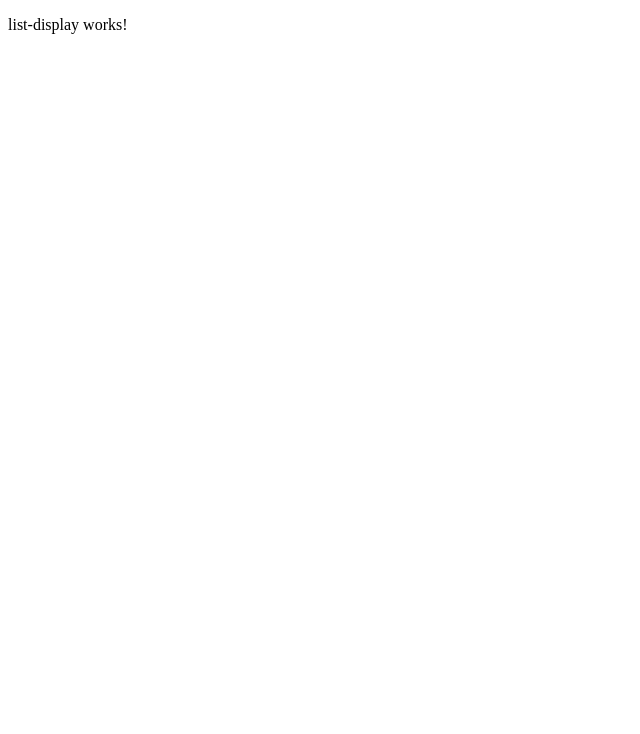
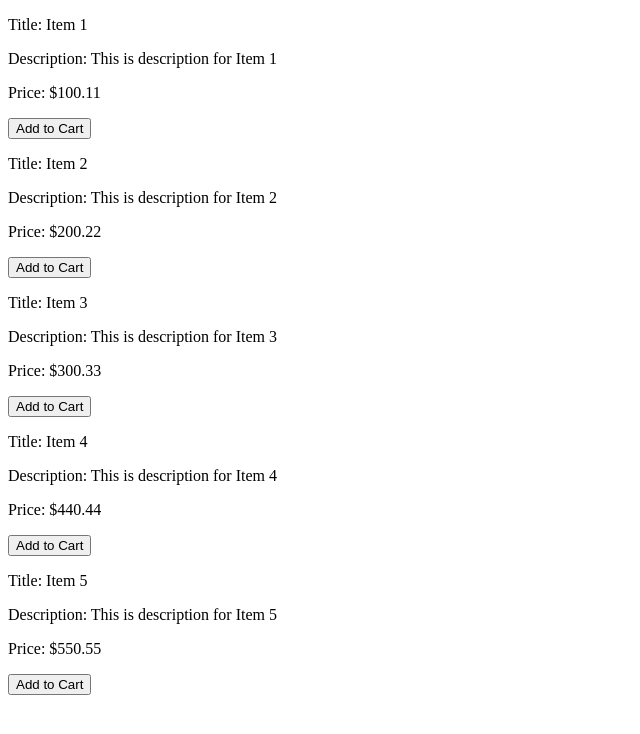
Before and after one commit to shugyoza/plasma, an Angular app: page /items in a window 1280 px wide. Shown: the top 734 px of the page, without its empty margins (0-640 px from the left). Built offline with nearby package versions, Linux system fonts and the light colour scheme.

Commit message:
made the list of items.

```diff
--- a/src/app/list-display/list-display.component.html
+++ b/src/app/list-display/list-display.component.html
@@ -1 +1,6 @@
-<p>list-display works!</p>
+<div class="row">
+    <app-item
+        *ngFor="let item of items"
+        [item]="item">
+    </app-item>
+</div>
--- a/src/app/list-display/list-display.component.ts
+++ b/src/app/list-display/list-display.component.ts
@@ -1,4 +1,8 @@
-import { Component, OnInit } from '@angular/core';
+import { Component, OnInit, OnDestroy } from '@angular/core';
+import { ReplaySubject, Subscription } from 'rxjs';
+
+import { ApiService } from '../service/api.service';
+import { Item } from '../model/item.model';
 
 @Component({
   selector: 'app-list-display',
@@ -6,10 +10,25 @@ import { Component, OnInit } from '@angular/core';
   styleUrls: ['./list-display.component.css']
 })
 export class ListDisplayComponent implements OnInit {
+  items: Item[] = [];
+  subscriptions$: Subscription[] = [];
 
-  constructor() { }
+  constructor(private apiService: ApiService) { }
+
+  getItems(): void {
+    const subscription$ = this.apiService.getItems()
+    .subscribe({
+      next: (items: Item[]) => this.items = items,
+      error: (err: Error) => console.error(err)
+    });
+    this.subscriptions$.push(subscription$);
+  }
 
   ngOnInit(): void {
+    this.getItems();
   }
 
+  ngOnDestroy(): void {
+    this.subscriptions$.forEach(subscription => subscription.unsubscribe);
+  }
 }
--- a/src/app/service/api.service.ts
+++ b/src/app/service/api.service.ts
@@ -1,5 +1,5 @@
 import { Injectable } from '@angular/core';
-import { ReplaySubject } from 'rxjs';
+import { Observable, of } from 'rxjs';
 
 import { Item } from '../model/item.model';
 import { items } from '../model/data.mock';
@@ -9,12 +9,10 @@ import { items } from '../model/data.mock';
 })
 export class ApiService {
 
-  items = new ReplaySubject();
-
   constructor() { }
 
-  getItems(): void {
-    this.items.next(items);
+  getItems(): Observable<Item[]> {
+    return of(items);
   }
 
 }
--- a/src/app/shared/item/item.component.html
+++ b/src/app/shared/item/item.component.html
@@ -1 +1,10 @@
-<p>item works!</p>
+<ng-container>
+    <div class="row" *ngIf="item">
+        <p>Title: {{item.title}}</p>
+        <p>Description: {{item.description}}</p>
+        <p>Price: {{item.price / 100 | currency}}</p>
+    </div>
+    <button>
+        Add to Cart
+    </button>
+</ng-container>
--- a/src/app/shared/item/item.component.ts
+++ b/src/app/shared/item/item.component.ts
@@ -1,4 +1,6 @@
-import { Component, OnInit } from '@angular/core';
+import { Component, OnInit, Input } from '@angular/core';
+
+import { Item } from 'src/app/model/item.model';
 
 @Component({
   selector: 'app-item',
@@ -7,6 +9,8 @@ import { Component, OnInit } from '@angular/core';
 })
 export class ItemComponent implements OnInit {
 
+  @Input()item!: Item;
+
   constructor() { }
 
   ngOnInit(): void {
```
